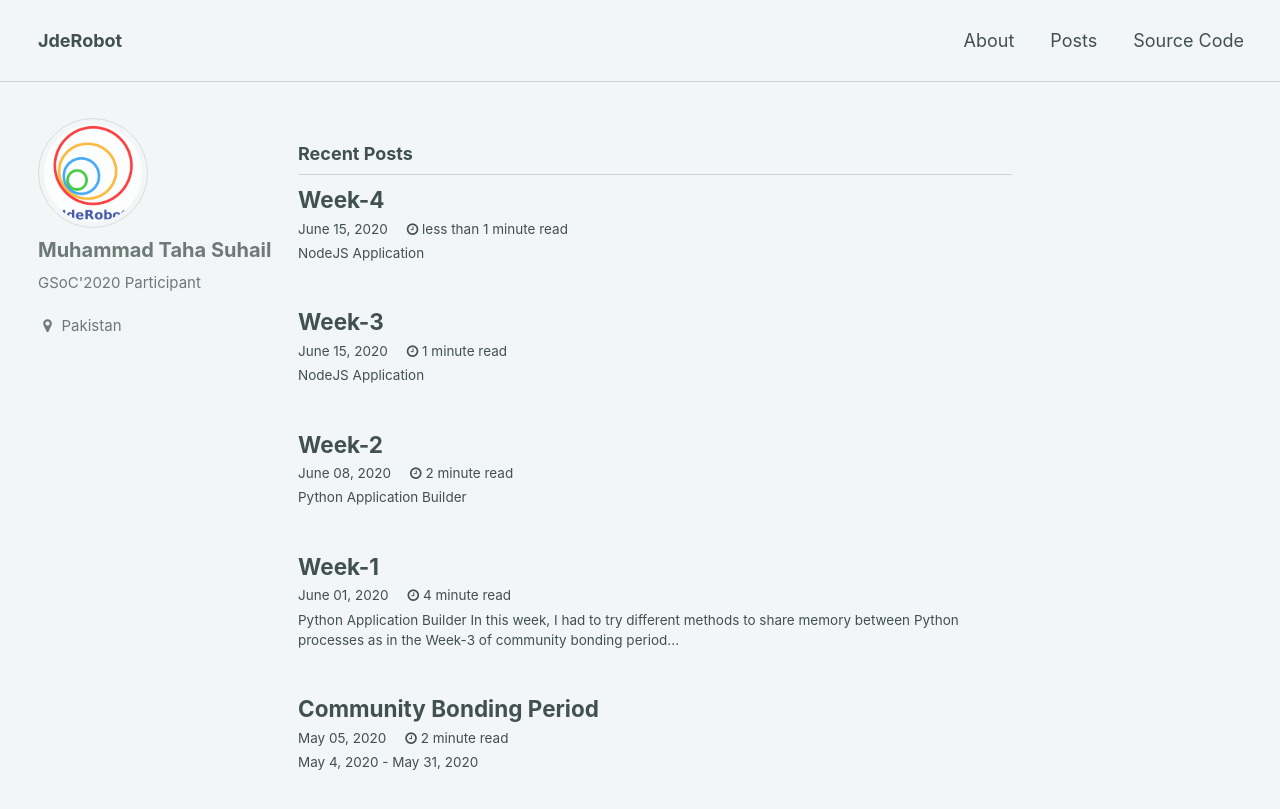
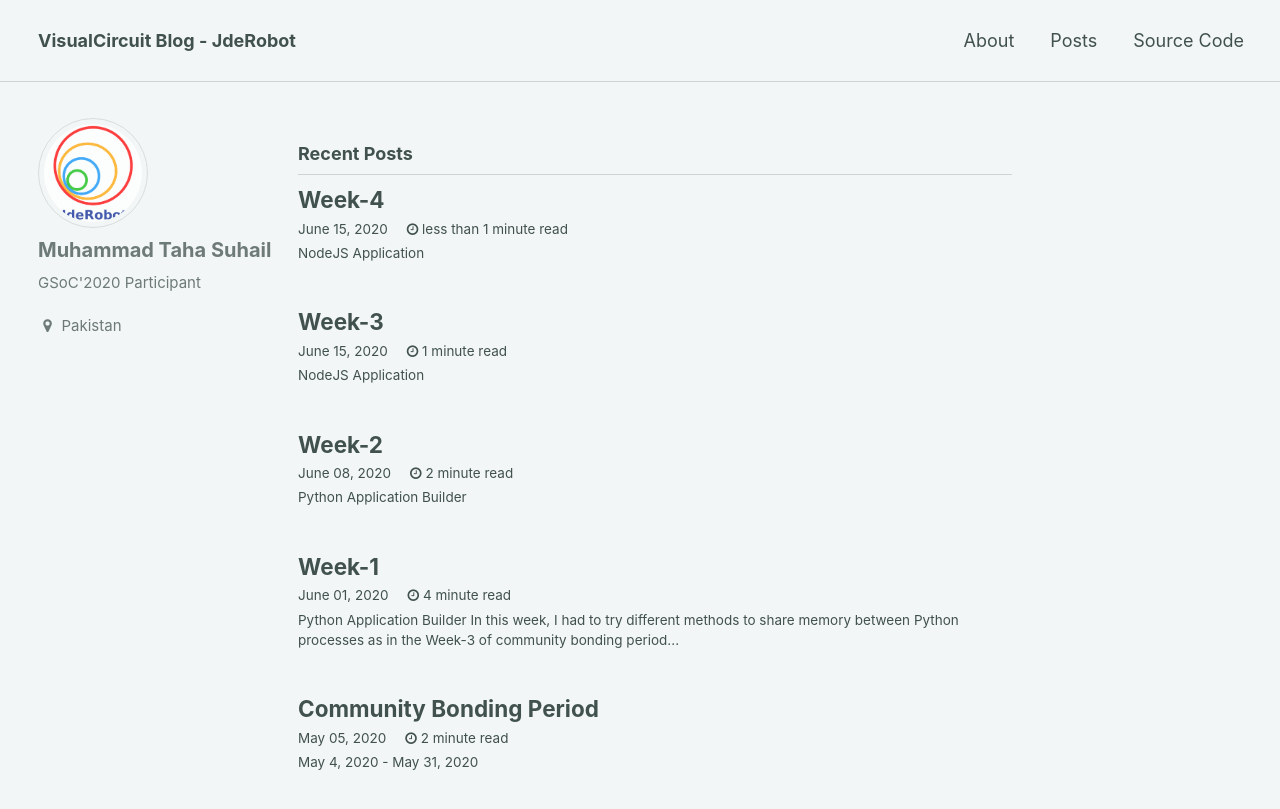
Before and after one commit to TheRoboticsClub/colab-gsoc2020-Muhammad_Taha, a Jekyll site: the page built from docs/index.html, in a window 1280 px wide and 900 px high. Shown: the top 809 px of the window. Built offline with Jekyll 4.4.1, drawn with Linux system fonts in a browser that asks for light colours; the list of posts is cut into pages by our own code.

Commit message:
Update _config.yml

```diff
--- a/docs/_config.yml
+++ b/docs/_config.yml
@@ -9,7 +9,7 @@ minimal_mistakes_skin    : "mint" # "air", "aqua", "contrast", "dark", "dirt", "
 
 # Site Settings
 locale                   : "en"
-title                    : "JdeRobot"
+title                    : "VisualCircuit Blog - JdeRobot"
 title_separator          : "-"
 name                     : "VisualCircuit Tool"
 description              : "GSoC Progress Tracking"
```
